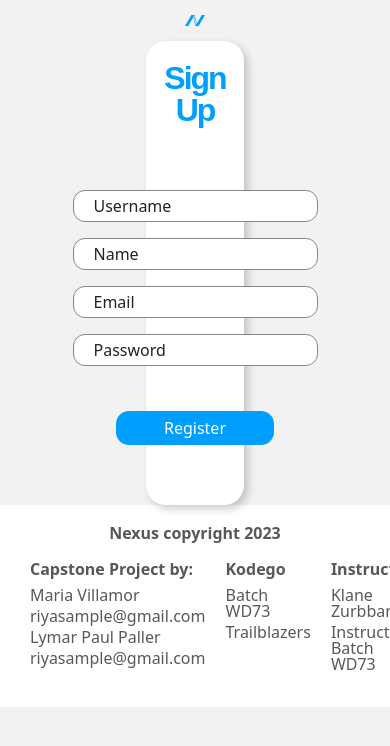
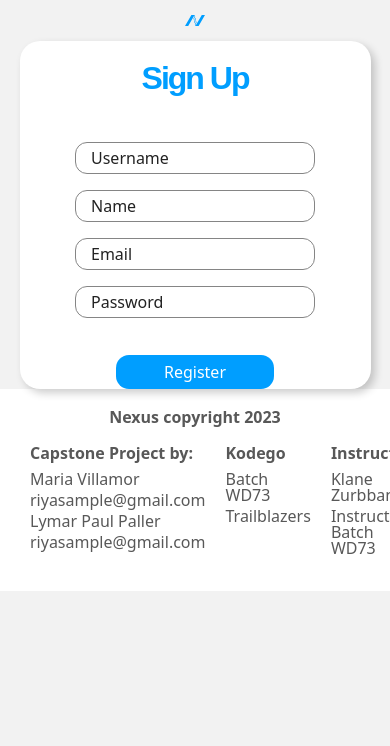
Before and after one commit to LymarPaller/nexus, a React (Vite) app: page /register in a window 390 px wide. Shown: the top 746 px of the page. Built offline with nearby package versions, Linux system fonts and the light colour scheme.

Commit message:
style: add media query for mobile in register

```diff
--- a/src/styles/RegisterPage.scss
+++ b/src/styles/RegisterPage.scss
@@ -32,3 +32,27 @@
       padding-left: 10px;
     }
   }
+  @media (max-width: 480px) {
+    .signup-login-container {
+      width: 90vw;
+      height: auto;
+  }he
+
+  .signup-login-container > h1 {
+      font-size: 1.5rem;
+  }
+
+  .form-signup {
+      margin-top: 2rem;
+  }
+
+  .button-register {
+      margin-top: 0.5rem;
+  }
+
+  form {
+      input {
+          padding-left: 5px;
+      }
+  }
+}
```
